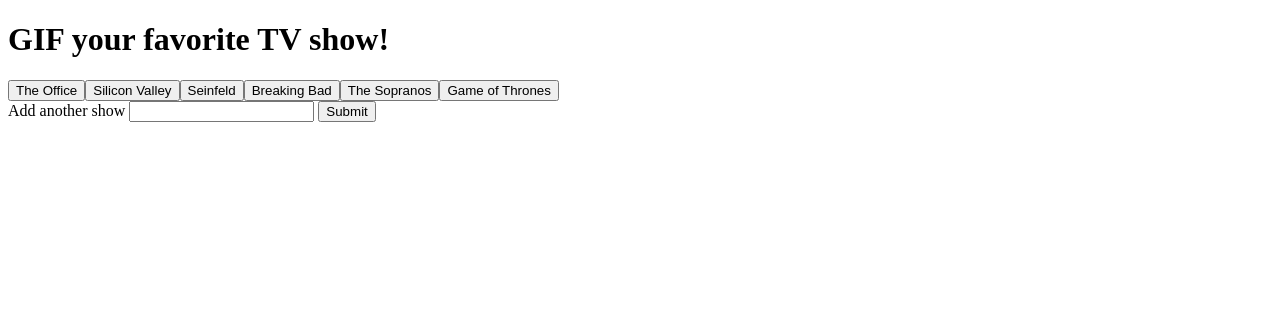
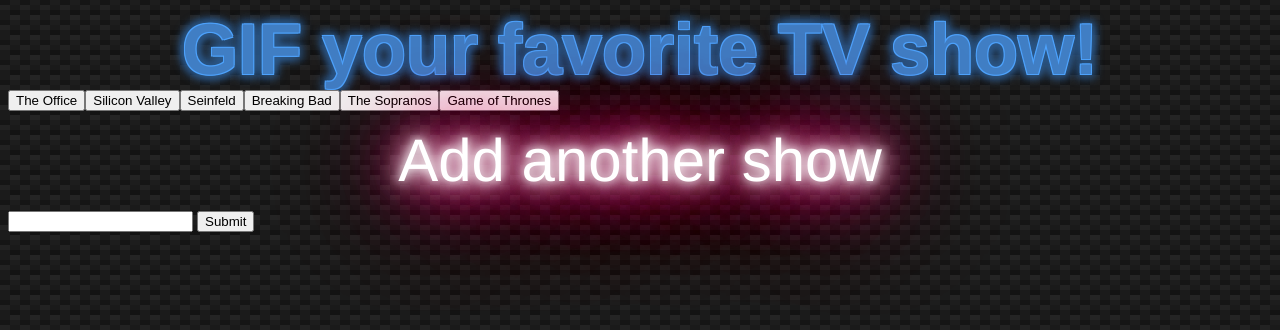
Before and after one commit to Riggs041/GIPHY, a plain HTML site: page index.html in a window 1280 px wide. Drawn offline with nearby package versions, Linux system fonts and the light colour scheme; a web font is replaced by a local one.

Commit message:
updated style

```diff
--- a/assets/css/style.css
+++ b/assets/css/style.css
@@ -0,0 +1,62 @@
+#tv-form{
+    align-content: center;
+}
+
+body {
+    background:
+linear-gradient(27deg, #151515 5px, transparent 5px) 0 5px,
+linear-gradient(207deg, #151515 5px, transparent 5px) 10px 0px,
+linear-gradient(27deg, #222 5px, transparent 5px) 0px 10px,
+linear-gradient(207deg, #222 5px, transparent 5px) 10px 5px,
+linear-gradient(90deg, #1b1b1b 10px, transparent 10px),
+linear-gradient(#1d1d1d 25%, #1a1a1a 25%, #1a1a1a 50%, transparent 50%, transparent 75%, #242424 75%, #242424);
+background-color: #131313;
+background-size: 20px 20px;
+}
+
+.neon-text {
+    -webkit-box-sizing: content-box;
+    -moz-box-sizing: content-box;
+    box-sizing: content-box;
+    border: none;
+    font: normal normal bold 72px/normal "Atomic Age", Helvetica, sans-serif;
+    color: rgb(64, 126, 196);
+    text-align: center;
+    -o-text-overflow: clip;
+    text-overflow: clip;
+    text-shadow: 1px 1px 0 rgb(77,162,252) , -1px -1px 0 rgb(77,162,252) , 1px -1px 0 rgb(77,162,252) , -1px 1px 0 rgb(77,162,252) , 4px 4px 8px rgb(44,88,137) , -4px 4px 8px rgb(44,88,137) , 4px -4px 8px rgb(44,88,137) , -4px -4px 8px rgb(44,88,137) ;
+    -webkit-transition: all 500ms cubic-bezier(0.42, 0, 0.58, 1);
+    -moz-transition: all 500ms cubic-bezier(0.42, 0, 0.58, 1);
+    -o-transition: all 500ms cubic-bezier(0.42, 0, 0.58, 1);
+    transition: all 500ms cubic-bezier(0.42, 0, 0.58, 1);
+  }
+
+  .neon-text:hover {
+    text-shadow: 1px 1px 0 rgb(77,162,252) , -1px -1px 0 rgb(77,162,252) , 1px -1px 0 rgb(77,162,252) , -1px 1px 0 rgb(77,162,252) ;
+    -webkit-transition: all 300ms cubic-bezier(0.42, 0, 0.58, 1);
+    -moz-transition: all 300ms cubic-bezier(0.42, 0, 0.58, 1);
+    -o-transition: all 300ms cubic-bezier(0.42, 0, 0.58, 1);
+    transition: all 300ms cubic-bezier(0.42, 0, 0.58, 1);
+  }
+
+  .night-hotel {
+    -webkit-box-sizing: content-box;
+    -moz-box-sizing: content-box;
+    box-sizing: content-box;
+    padding: 20px;
+    border: none;
+    font: normal 60px/1 "Monoton", Helvetica, sans-serif;
+    color: rgba(255,255,255,1);
+    text-align: center;
+    -o-text-overflow: ellipsis;
+    text-overflow: ellipsis;
+    text-shadow: 0 0 10px rgb(255,255,255) , 0 0 20px rgb(255,255,255) , 0 0 30px rgb(255,255,255) , 0 0 40px rgb(255,17,119) , 0 0 70px rgb(255,17,119) , 0 0 80px rgb(255,17,119) , 0 0 100px rgb(255,17,119) , 0 0 150px rgb(255,17,119) ;
+    -webkit-transition: all 200ms cubic-bezier(0.42, 0, 0.58, 1) 10ms;
+    -moz-transition: all 200ms cubic-bezier(0.42, 0, 0.58, 1) 10ms;
+    -o-transition: all 200ms cubic-bezier(0.42, 0, 0.58, 1) 10ms;
+    transition: all 200ms cubic-bezier(0.42, 0, 0.58, 1) 10ms;
+  }
+
+  .night-hotel:hover {
+    text-shadow: 0 0 5px rgb(255,255,255) , 0 0 10px rgb(255,255,255) , 0 0 15px rgb(255,255,255) , 0 0 20px rgb(255,17,119) , 0 0 35px rgb(255,17,119) , 0 0 40px rgb(255,17,119) , 0 0 50px rgb(255,17,119) , 0 0 75px rgb(255,17,119) ;
+  }
--- a/index.html
+++ b/index.html
@@ -7,8 +7,12 @@
     <title>GIPHY HW6</title>
     <meta name="viewport" content="width=device-width, initial-scale=1">
     <link rel="stylesheet" type="text/css" media="screen" href="assets\css\style.css" />
+
     <script src="https://ajax.googleapis.com/ajax/libs/jquery/3.3.1/jquery.min.js"></script>
-    <script src="main.js"></script>
+    <link rel="stylesheet" href="animate.min.css">
+    <link async href="http://fonts.googleapis.com/css?family=Atomic%20Age" data-generated="http://enjoycss.com" rel="stylesheet"
+        type="text/css" />
+    <script src="app.js"></script>
 </head>
 
 <body>
@@ -26,19 +30,16 @@
 
     <!-- add form that takes value and adds to the "topics array" and adds a new button to the page -->
     <div class="container">
-
-        <div class="header">
-            <h1>GIF your favorite TV show!</h1>
-        </div>
+        <div class="neon-text">GIF your favorite TV show!</div>
 
         <div id="television-view">
 
         </div>
 
         <form id="tv-form">
-            <label for="tv-input">Add another show</label>
+            <div class="night-hotel">Add another show</div>
+
             <input type="text" id="tv-input">
-
 
             <input id="add-tv" type="submit" value="Submit">
         </form>
```
